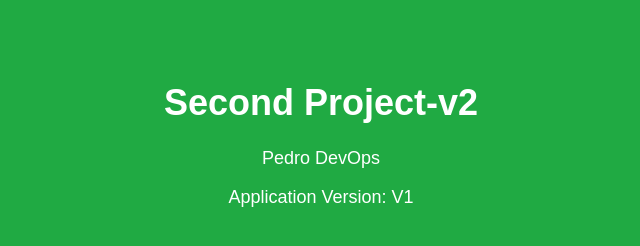
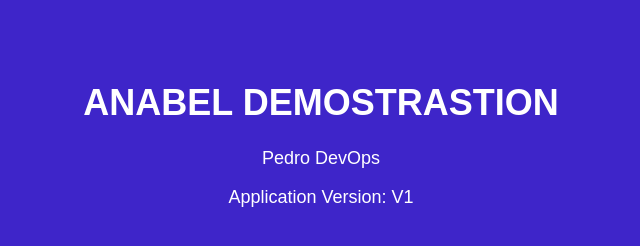
Before and after one commit to perodriguez1630/DevOps-CI-CD, a plain HTML site: page index.html in a window 1280 px wide. Shown: the whole page, without its empty margins (319-959 px from the left). Drawn offline with Linux system fonts and the light colour scheme.

Commit message:
Rebuid of del site-v3

```diff
--- a/index.html
+++ b/index.html
@@ -5,7 +5,7 @@
     <title>Pedro DevOps</title>
     <style>
         body {
-            background-color: rgb(32, 170, 67);
+            background-color: rgb(62, 37, 201);
             font-family: Arial, sans-serif;
             text-align: center;
             padding-top: 50px;
@@ -21,7 +21,7 @@
     </style>
 </head>
 <body>
-    <h1>Second Project-v2</h1>
+    <h1>ANABEL DEMOSTRASTION </h1>
     <p>Pedro DevOps</p>
     <p>Application Version: V1</p>
 </body>
```
